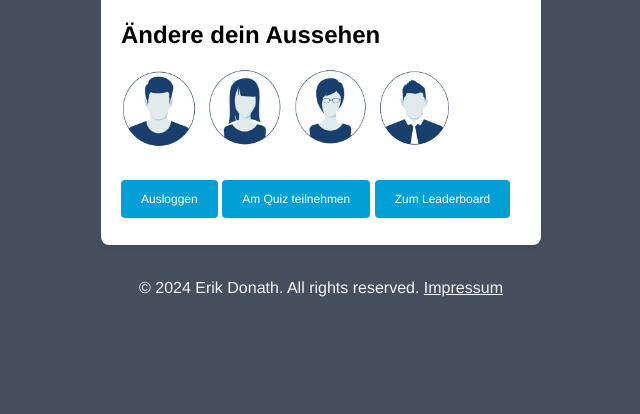
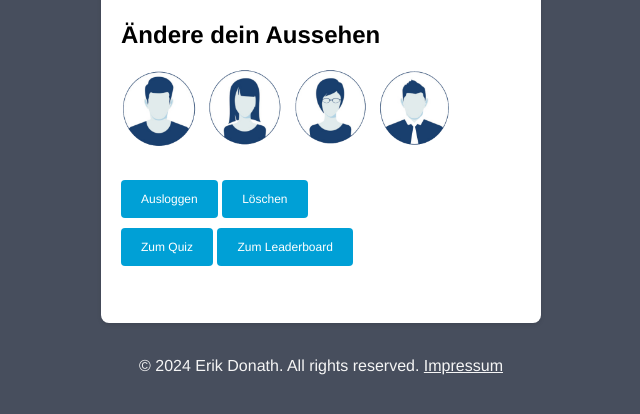
Before and after one commit to Erik-Donath/Bootprozess-Website, a Flask app: template app/templates/account/view.html in a window 1280 px wide. Shown: the part 215-629 px from the top of the page, without its empty margins (319-959 px from the left). Run offline with Flask 3, Linux system fonts and the light colour scheme; the template is opened without the code that fills it, so the values that code supplies are empty.

Commit message:
Changed View Site

```diff
--- a/app/account.py
+++ b/app/account.py
@@ -95,7 +95,7 @@ def updateIcon(icon: int):
         return redirect(url_for('account.login'))
     if res == 2:
         return redirect(url_for('account.register'))
-    return redirect(url_for('account.view'))
+    return redirect(url_for('account.view', _anchor="icon"))
 
 
 def genReasons(errors):
--- a/app/static/css/acc-view.css
+++ b/app/static/css/acc-view.css
@@ -12,3 +12,8 @@
         border-radius: 5px;
     }
 }
+
+.acc-view {
+    padding-top: 0;
+    padding-bottom: 30px;
+}
--- a/app/templates/account/view.html
+++ b/app/templates/account/view.html
@@ -10,7 +10,7 @@
         <p>Hier kannst du nach Belieben dein Account verändern.</p>
         <p><b>Dein Score ist: {{ profile.score }}</b></p>
 
-        <div class = "form selection">
+        <section id="icon" class = "form selection">
             <div class="profile-icon">
                 <h2>Ändere dein Aussehen</h2>
                 <a class="small" href="/account/set/icon/1"><img src="{{ url_for('static', filename="assets/profiles/1.png") }}" alt ="Profil 1" width="80" height="80"></a>
@@ -19,10 +19,15 @@
                 <a class="small" href="/account/set/icon/4"><img src="{{ url_for('static', filename="assets/profiles/4.png") }}" alt ="Profil 4" width="80" height="80"></a>
             </div>
             <br><br>
-            <a class="small" href="/account/logout">Ausloggen</a>
-            <a class="small" href="/quiz/quiz">Am Quiz teilnehmen</a>
-            <a class="small" href="/quiz/leaderboard">Zum Leaderboard</a>
-        </div>
+            <div class="acc-view">
+                <a class="small" href="/account/logout">Ausloggen</a>
+                <a class="small" href="/account/delete">Löschen</a>
+            </div>
+            <div class="acc-view">
+                <a class="small" href="/quiz/quiz">Zum Quiz</a>
+                <a class="small" href="/quiz/leaderboard">Zum Leaderboard</a>
+            </div>
+        </section>
         <br>
     </div>
 {% endblock %}
```
